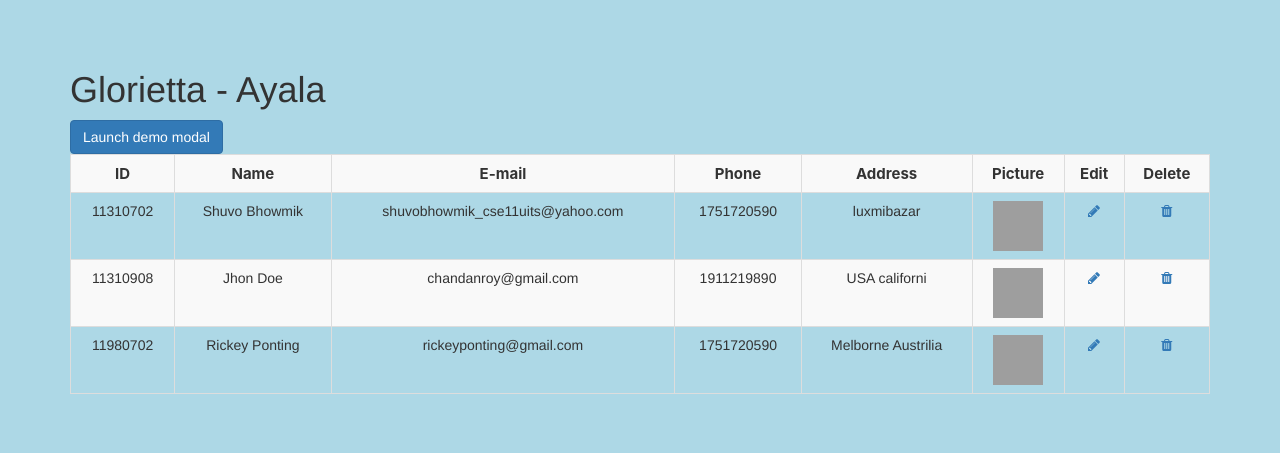
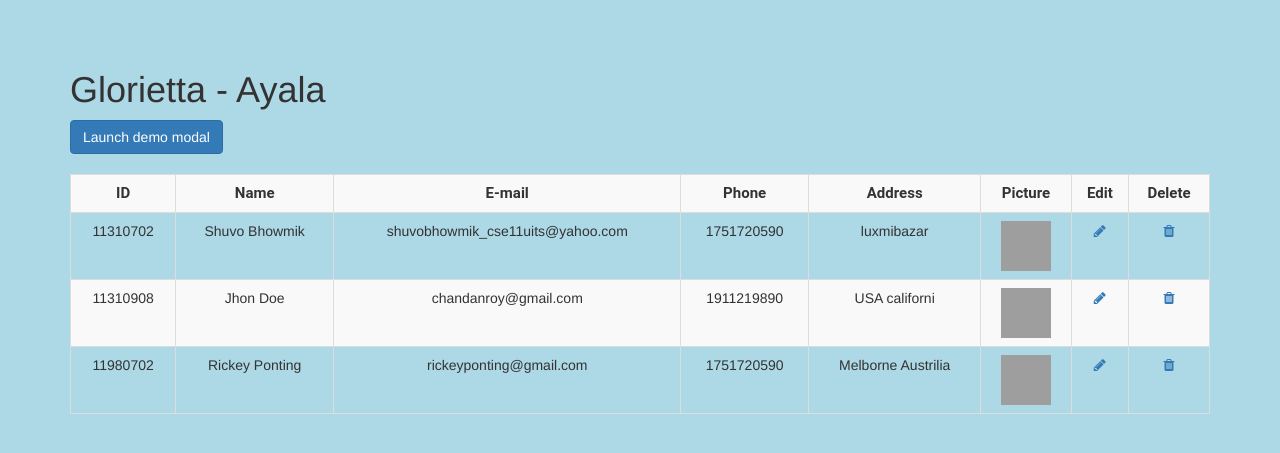
Before and after one commit to BermudezJimmel/Glorietta_Christmas_Event_2021, a PHP site: page / in a window 1280 px wide. Shown: the top 453 px of the page. Run offline with PHP 8.4, Linux system fonts and the light colour scheme; data comes from the database, SQL or seed files in the repository; grey boxes are pictures that could not be loaded.

Commit message:
add font

```diff
--- a/index.php
+++ b/index.php
@@ -20,10 +20,10 @@ include('db.php');
 	<div class="container">
 		<div id="Admin-Header">
 			<h1>Glorietta - Ayala</h1>
-			<div>
-			<button type="button" class="btn btn-primary" data-toggle="modal" data-target="#myModal">
-				Launch demo modal
-			</button>
+			<div class="buttons">
+				<button type="button" class="btn btn-primary" data-toggle="modal" data-target="#myModal">
+					Launch demo modal
+				</button>
 			</div>
 		</div>
 
--- a/style.css
+++ b/style.css
@@ -3,10 +3,12 @@ body {
     padding-top: 50px;
 }
 
+@import url('https://fonts.googleapis.com/css2?family=Roboto&family=Roboto+Slab&display=swap');
+
 
 /* Admin Header  */
-#Admin-Header {
-
+#Admin-Header .buttons {
+    padding-bottom: 20px;
 }
 
 
@@ -19,7 +21,7 @@ table {
 }
 
 table .text-head{
-    font-family: -apple-system, BlinkMacSystemFont, 'Segoe UI', Roboto, Oxygen, Ubuntu, Cantarell, 'Open Sans', 'Helvetica Neue', sans-serif;
+    font-family: 'Roboto', sans-serif;
     font-size: 15px;
     text-align: center;
 }
```
